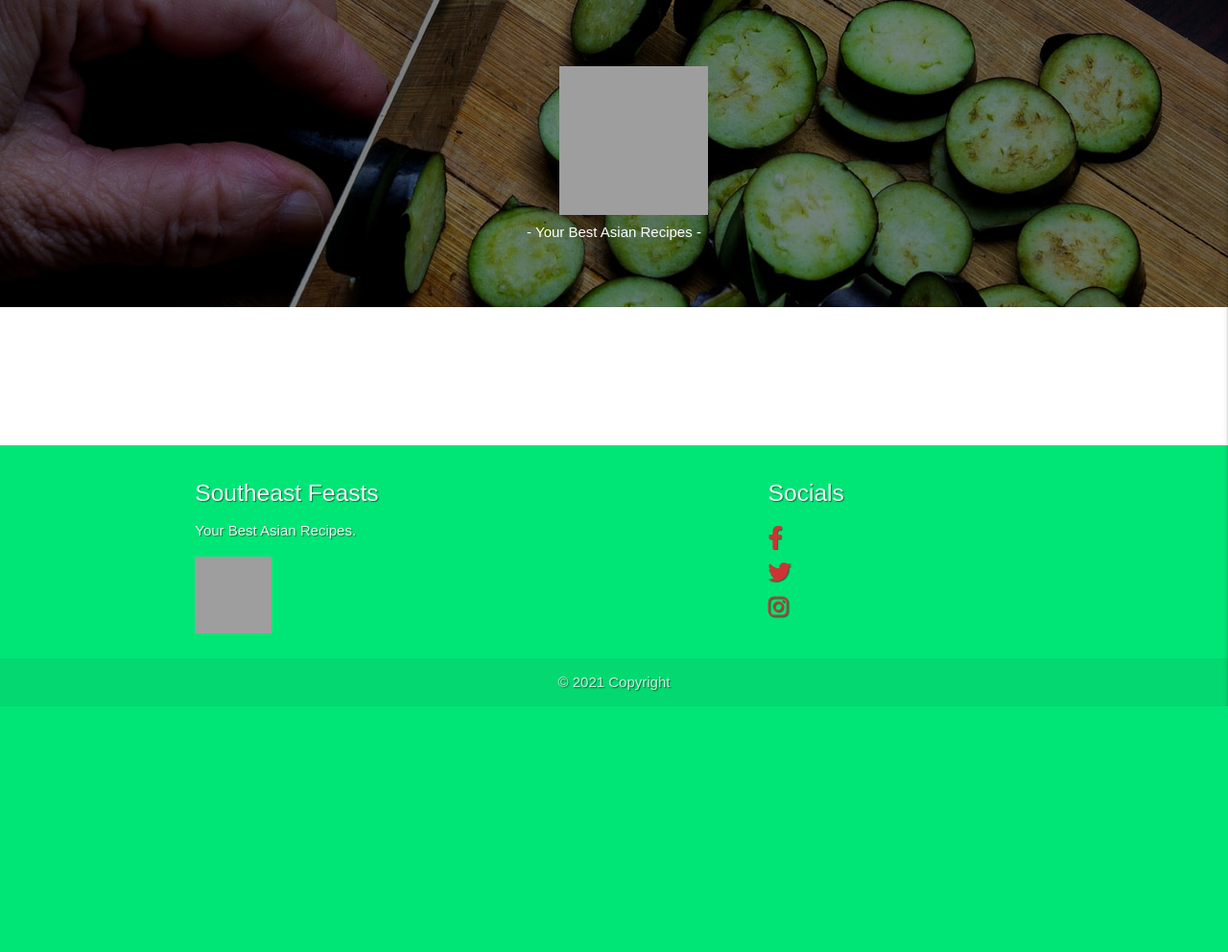
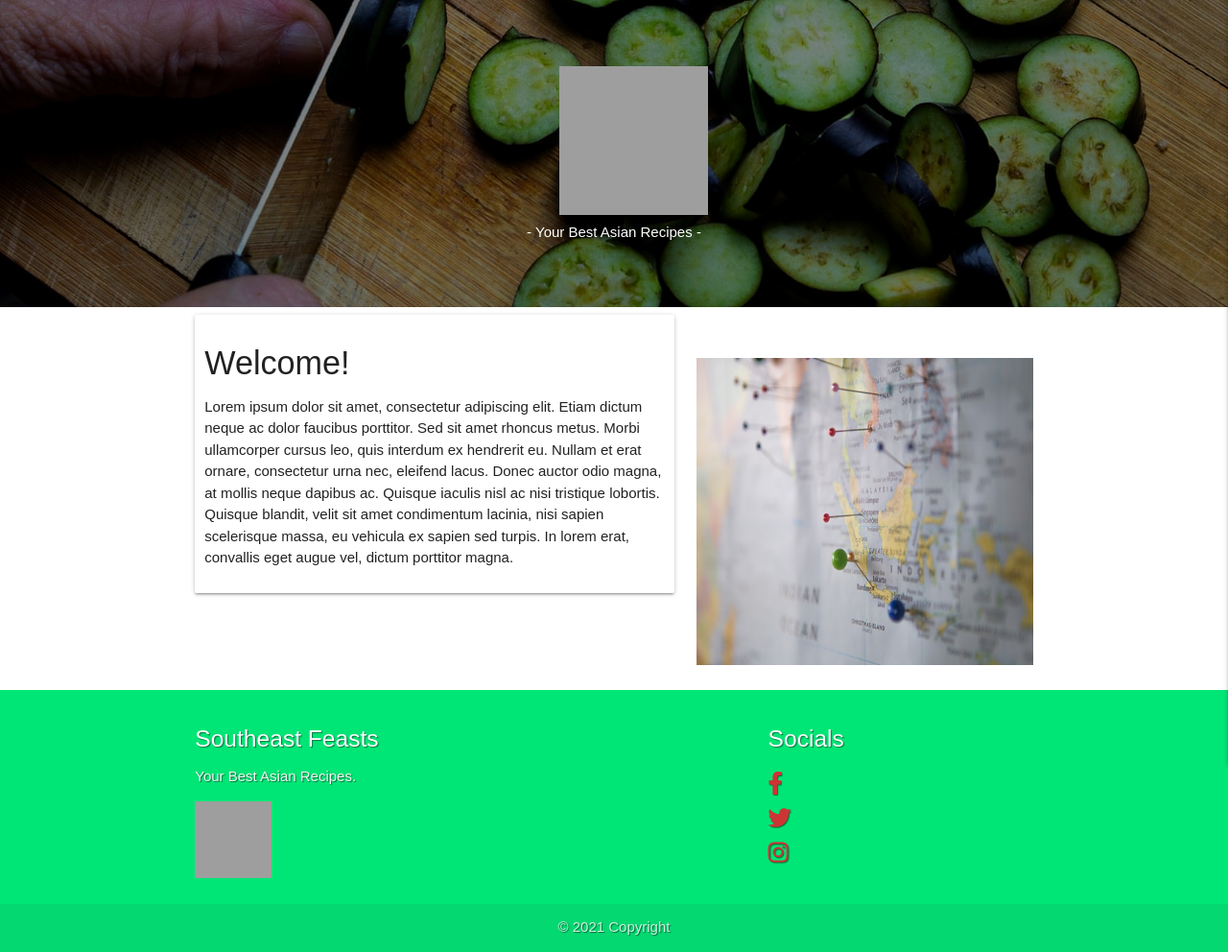
Before and after one commit to lukehanson2429/southeast-feasts, a Flask app: page /get_home in a window 1280 px wide. Shown: the part 64-1056 px from the top of the page at 96% size. Before the commit the page ends 800 px from the top, so only its background shows below. Run offline with Flask 2, Linux system fonts and the light colour scheme; data that the repository does not hold is empty; some libraries are stand-ins or nearby versions; some web fonts are replaced; grey boxes are pictures that could not be loaded.

Commit message:
welcome section structure set up for home page & southeast map img added

```diff
--- a/templates/index.html
+++ b/templates/index.html
@@ -13,6 +13,28 @@
 
         </div>
     </div>
+</div>
+<div class="container">
+    <div class="row">
+        <div class="col s7 welcome">
+            <div class="card-panel">
+            <h4>Welcome!</h4>
+            <p>Lorem ipsum dolor sit amet, consectetur adipiscing elit. Etiam dictum neque ac dolor faucibus porttitor.
+                Sed sit amet rhoncus metus. Morbi ullamcorper cursus leo, quis interdum ex hendrerit eu. Nullam et erat
+                ornare, consectetur urna nec, eleifend lacus. Donec auctor odio magna, at mollis neque dapibus ac.
+                Quisque iaculis nisl ac nisi tristique lobortis. Quisque blandit, velit sit amet condimentum lacinia,
+                nisi sapien scelerisque massa, eu vehicula ex sapien sed turpis. In lorem erat, convallis eget augue
+                vel, dictum porttitor magna.
+
+
+            </p>
+            </div>
+        </div>
+        <div class="col s5 welcome-img">
+                <img src="static/images/southeast-map.jpg" alt="map-img">
+        </div>
+    </div>
+</div>
 
 
 {% endblock %}
```
Also changed, not shown: static/images/southeast-map.jpg (added). Lines whose indentation alone changed are shown as unchanged.
